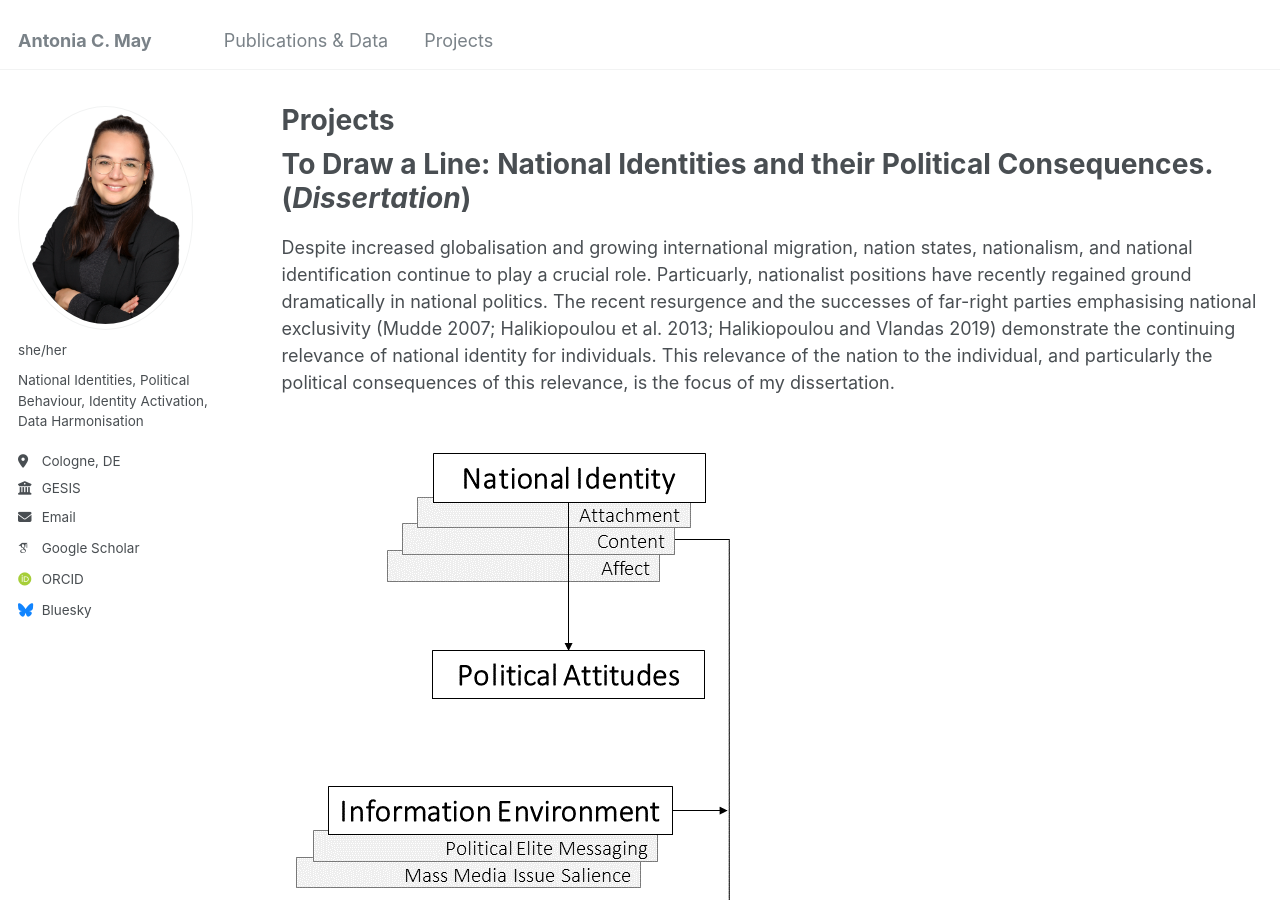
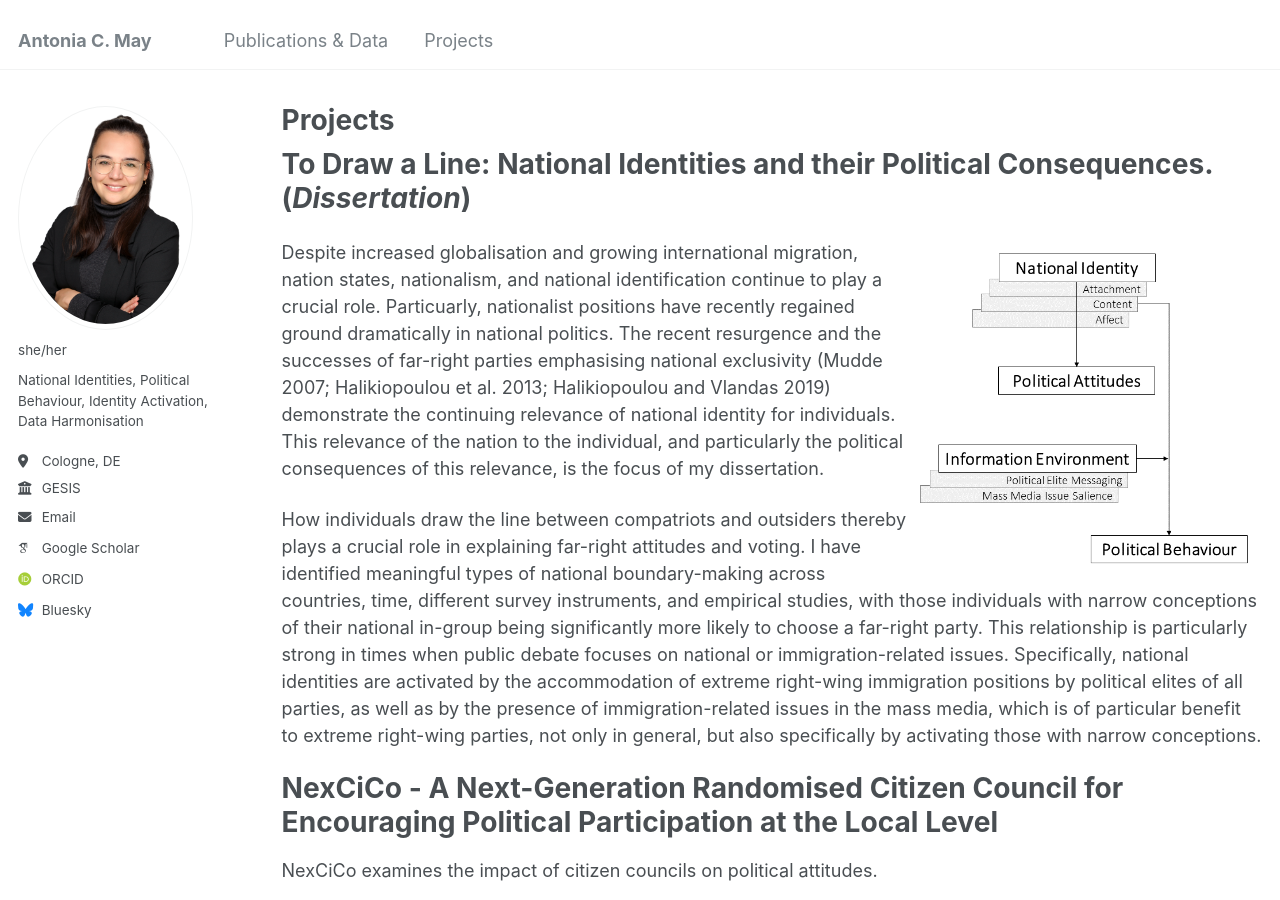
Before and after one commit to mayantonia/mayantonia.github.io, a Jekyll site: the page built from _pages/projects.md, in a window 1280 px wide and 900 px high. Built offline with Jekyll 4.4.1, drawn with Linux system fonts in a browser that asks for light colours; some web fonts are replaced.

Commit message:
Update projects.md

```diff
--- a/_pages/projects.md
+++ b/_pages/projects.md
@@ -9,9 +9,9 @@ author_profile: true
 To Draw a Line: National Identities and their Political Consequences. (*Dissertation*)
 ======
 
+ <img src="/images/Dissertation.png" width="350" height="350" align="right">
+
  Despite increased globalisation and growing international migration, nation states, nationalism, and national identification continue to play a crucial role. Particuarly, nationalist positions have recently regained ground dramatically in national politics. The recent resurgence and the successes of far-right parties emphasising national exclusivity (Mudde 2007; Halikiopoulou et al. 2013; Halikiopoulou and Vlandas 2019) demonstrate the continuing relevance of national identity for individuals. This relevance of the nation to the individual, and particularly the political consequences of this relevance, is the focus of my dissertation.
-
- <right><img src="/images/Dissertation.png"></right>
 
  How individuals draw the line between compatriots and outsiders thereby plays a crucial role in explaining far-right attitudes and voting. I have identified meaningful types of national boundary-making across countries, time, different survey instruments, and empirical studies, with those individuals with narrow conceptions of their national in-group being significantly more likely to choose a far-right party. This relationship is particularly strong in times when public debate focuses on national or immigration-related issues. Specifically, national identities are activated by the accommodation of extreme right-wing immigration positions by political elites of all parties, as well as by the presence of immigration-related issues in the mass media, which is of particular benefit to extreme right-wing parties, not only in general, but also specifically by activating those with narrow conceptions.
 
```
